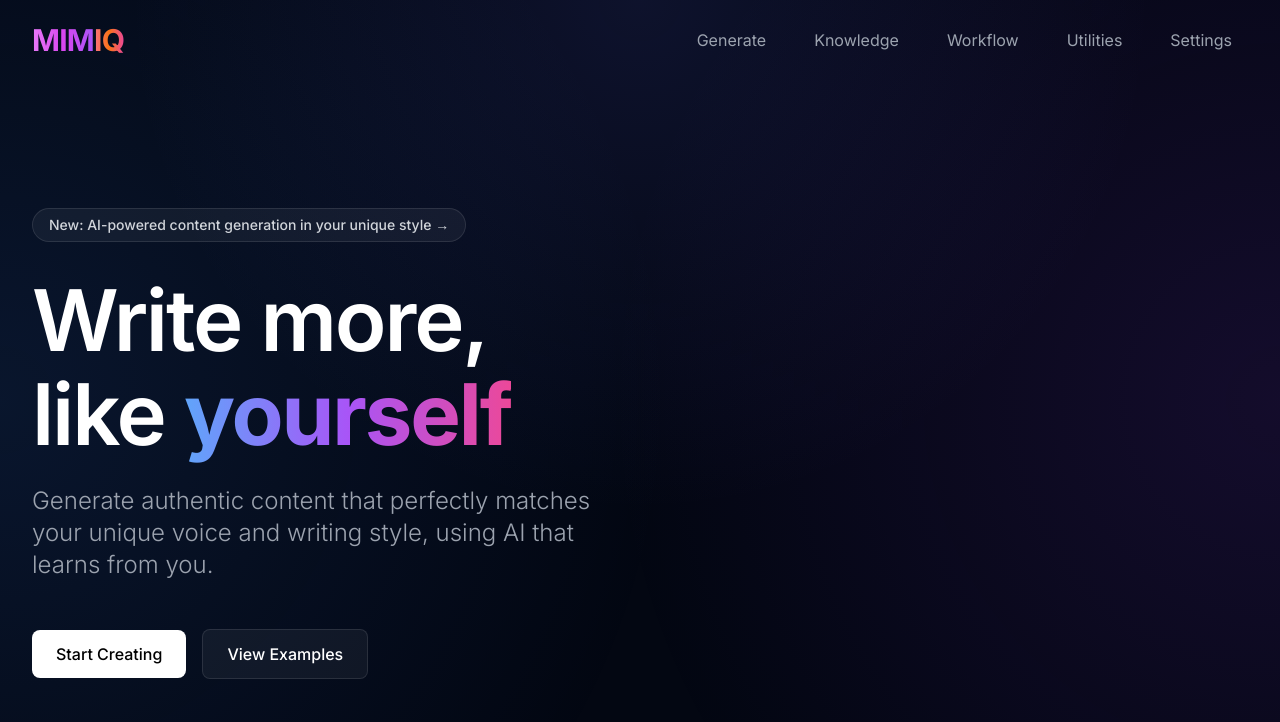
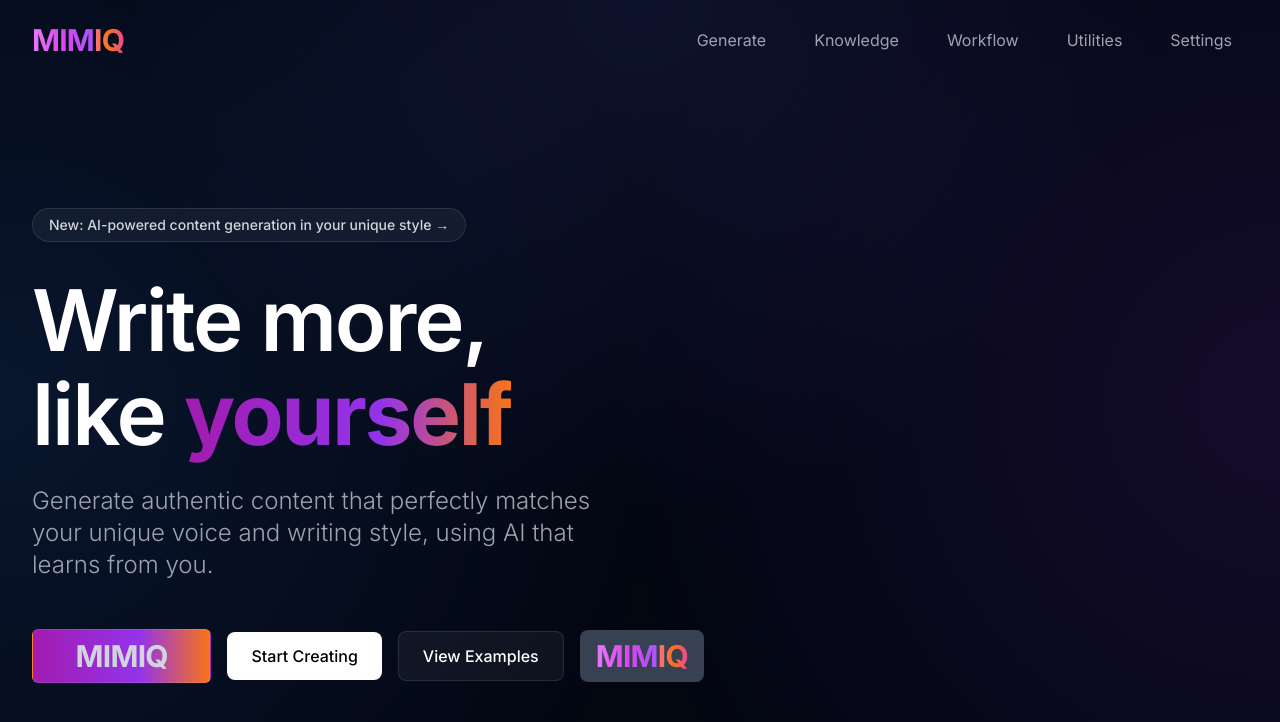
Before and after one commit to cmorman89/mimiq, a React (Vite) app in the folder frontend/: page / in a window 1280 px wide. Shown: the top 722 px of the page. Built offline with nearby package versions, Linux system fonts and the light colour scheme.

Commit message:
feat: introduce LogoButton component and update Navbar and Home pages to utilize new logo and button styles

```diff
--- /dev/null
+++ b/frontend/src/components/LogoButton.tsx
@@ -0,0 +1,19 @@
+import { Logo } from "./Logo";
+
+export const LogoButton = ({
+  type = "primary",
+}: {
+  type?: "primary" | "inverted";
+}) => {
+  const buttonClass = {
+    primary: "bg-white/5 backdrop-blur-sm border border-white/10",
+    inverted: "bg-gradient-mimiq border border-white/10",
+  };
+  return (
+    <div
+      className={`flex flex-1 items-center justify-center px-2 py-2 rounded-md ${buttonClass[type]}`}
+    >
+      <Logo className="text-3xl" type={type === "primary" ? "color" : "gray"} />
+    </div>
+  );
+};
--- a/frontend/src/features/navbar/Navbar.tsx
+++ b/frontend/src/features/navbar/Navbar.tsx
@@ -1,5 +1,6 @@
 import { Link } from "react-router-dom";
 import { NavItem } from "./components/NavItem";
+import { Logo } from "../../components/Logo";
 
 export const Navbar = () => {
   return (
@@ -8,19 +9,9 @@
     >
       <div className="max-w-[1400px] mx-auto px-4 sm:px-6 lg:px-8">
         <div className="flex items-center justify-between h-20">
-          <div className="flex-shrink-0">
-            <Link
-              to="/"
-              className="text-3xl font-bold text-white tracking-tight"
-            >
-              <span className="bg-gradient-to-r from-fuchsia-400 via-fuchsia-500 to-purple-500 bg-clip-text text-transparent">
-                MIM
-              </span>
-              <span className="bg-gradient-to-r from-rose-400 via-orange-500 to-pink-500 bg-clip-text text-transparent">
-                IQ
-              </span>
-            </Link>
-          </div>
+          <Link to="/" className="">
+            <Logo />
+          </Link>
           <div className="hidden md:block">
             <div className="ml-10 flex items-baseline space-x-4">
               <NavItem to="/generate">Generate</NavItem>
--- a/frontend/src/pages/Home.tsx
+++ b/frontend/src/pages/Home.tsx
@@ -1,6 +1,8 @@
 import { Link } from "react-router-dom";
 import { PageContainer } from "../features/page_container/PageContainer";
-
+import { LogoButton } from "../components/LogoButton";
+import { Button } from "../components/Button";
+import { Logo } from "../components/Logo";
 export const Home = () => {
   return (
     <PageContainer>
@@ -15,10 +17,10 @@
             Write more,
             <br />
             like{" "}
-            <span className="bg-gradient-to-r from-blue-400 via-purple-500 to-pink-500 bg-clip-text text-transparent font-bold">
+            <span className="bg-gradient-mimiq bg-clip-text text-transparent font-bold">
               yourself
             </span>
-            <span className="animate-blink font-light">|</span>
+            <span className="animate-blink font-light text-gray-300">|</span>
           </h2>
           <p className="text-2xl text-gray-400 font-light max-w-xl">
             Generate authentic content that perfectly matches your unique voice
@@ -26,6 +28,7 @@
           </p>
         </div>
         <div className="flex items-center space-x-4 pt-4">
+          <LogoButton type="inverted" />
           <Link
             to="/generate"
             className="px-6 py-3 text-base font-medium bg-white text-black rounded-lg hover:bg-gray-100 transition-colors"
@@ -38,6 +41,7 @@
           >
             View Examples
           </Link>
+          <Button to="/generate" type="primary"><Logo /></Button>
         </div>
       </div>
     </PageContainer>
```
